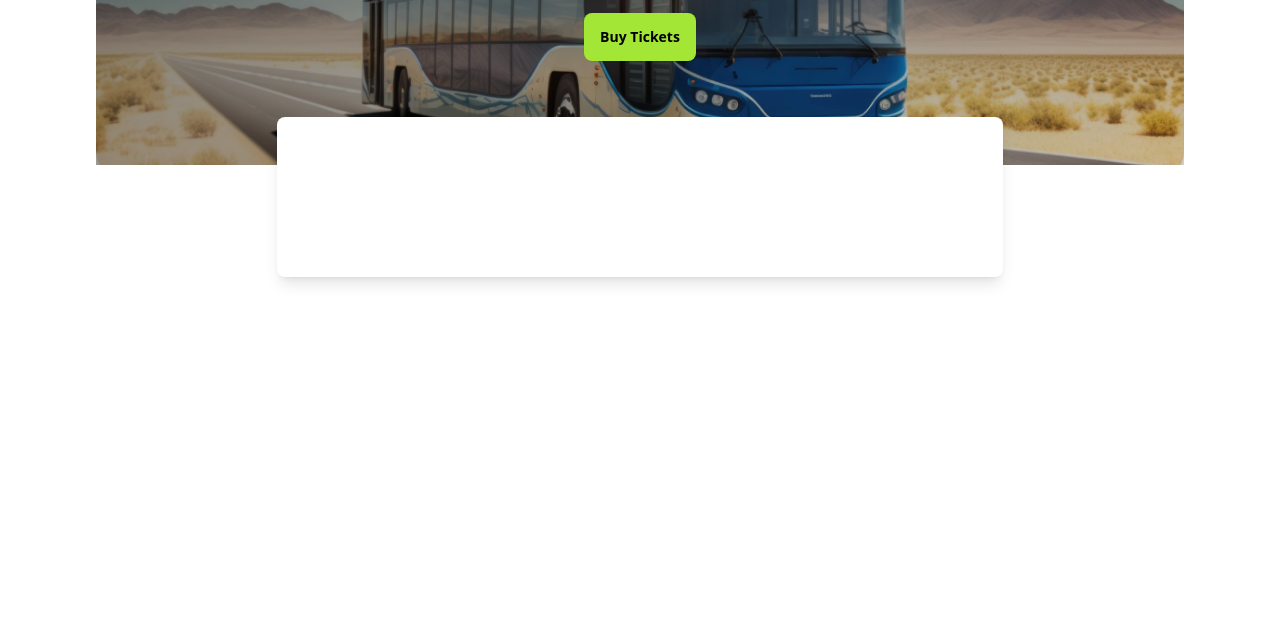
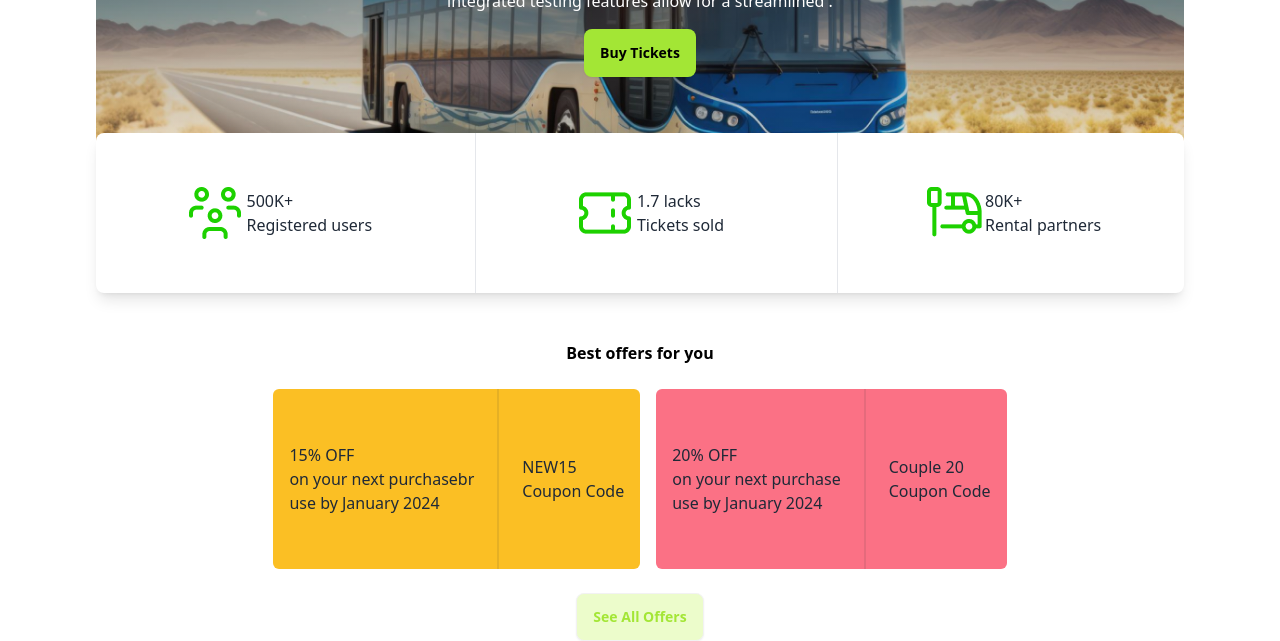
Before and after one commit to nusratjahanlima/bus-ticket-js-dom, a plain HTML site: page index.html in a window 1280 px wide. Shown: the part 395-1036 px from the top of the page. Before the commit the page ends 800 px from the top, so only its background shows below. Drawn offline with nearby package versions, Linux system fonts and the light colour scheme.

Commit message:
best offer section created

```diff
--- a/index.html
+++ b/index.html
@@ -16,7 +16,10 @@
       <div class="navbar-start">
         <div class="dropdown">
           <div tabindex="0" role="button" class="btn btn-ghost lg:hidden">
-            <svg xmlns="http://www.w3.org/2000/svg" class="h-5 w-5" fill="none" viewBox="0 0 24 24" stroke="currentColor"><path stroke-linecap="round" stroke-linejoin="round" stroke-width="2" d="M4 6h16M4 12h8m-8 6h16" /></svg>
+            <svg xmlns="http://www.w3.org/2000/svg" class="h-5 w-5" fill="none" viewBox="0 0 24 24"
+              stroke="currentColor">
+              <path stroke-linecap="round" stroke-linejoin="round" stroke-width="2" d="M4 6h16M4 12h8m-8 6h16" />
+            </svg>
           </div>
 
         </div>
@@ -42,32 +45,91 @@
 
 
   <main>
-  <div class="container mx-auto lg:px-24 px-8">
+    <div class="container mx-auto mt-4 lg:px-24 px-8">
       <div class="banner w-full">
-      <div class="banner-items relative w-full bg-[linear-gradient(45deg,rgb(0,0,0,0.4),rgba(0,0,0,0.1)),url(./images/banner.png)] h-[60vh] bg-center bg-cover flex items-center justify-center">
+        <div
+          class="banner-items relative w-full bg-[linear-gradient(180.00deg,rgba(3,7,18,0.5),rgba(3,7,18,0)),url(./images/banner.png)] h-[60vh] bg-center bg-cover flex items-center justify-center rounded-2xl">
           <div class="flex flex-col justify-center">
-          <h1 class="text-3xl lg:text-7xl text-white font-bold text-center">End-to-End Travel with  <br> <span class="text-lime-400">P Paribahan</span></h1>
-        <p class="text-white w-2/3 text-center mx-auto my-4">Yes, you can run unit tests and view the results directly within the app. The integrated testing features allow for a streamlined .</p>
+            <h1 class="text-3xl lg:text-7xl text-white font-bold text-center">End-to-End Travel with <br> <span
+                class="text-lime-400">P Paribahan</span></h1>
+            <p class="text-white w-2/3 text-center mx-auto my-4">Yes, you can run unit tests and view the results
+              directly within the app. The integrated testing features allow for a streamlined .</p>
             <button class="btn bg-lime-400 border-none text-black mx-auto">Buy Tickets</button>
           </div>
         </div>
       </div>
 
-    <div class="h-[20vh] hidden w-2/3 mx-auto bg-white shadow-lg rounded-lg -translate-y-12 lg:flex items-center justify-center">
-      <div class="flex items-center justify-around space-x-4">
-        <div class="h-24 bg-slate-100">
 
+      <div class="grid grid-cols-3 divide-x h-[20vh] mx-auto space-x-4 bg-white shadow-lg rounded-lg -translate-y-12">
+
+        <div class="flex items-center justify-center">
+          <div>
+            <img src="./images/people.png" alt="">
           </div>
-        <div class="h-24 bg-slate-100">
-
+          <div>
+            <p>500K+</p>
+            <p>Registered users</p>
           </div>
-        <div class="h-24 bg-slate-100">
-
+        </div>
+        <div class="flex items-center justify-center">
+          <div>
+            <img src="./images/ticket-cupon.png" alt="">
+          </div>
+          <div>
+            <p>1.7 lacks</p>
+            <p>Tickets sold</p>
+          </div>
+        </div>
+        <div class="flex items-center justify-center">
+          <div>
+            <img src="./images/stoppage.png" alt="">
+          </div>
+          <div>
+            <p>80K+</p>
+            <p>Rental partners</p>
+          </div>
         </div>
       </div>
     </div>
 
+<section class="container">
+  <div class="flex flex-col justify-center">
+      <h3 class="text-center text-black font-bold">Best offers for you</h3>
+
+    <div class="flex items-center justify-center mt-6 gap-x-4">
+      <div class="h-[180px] flex flex-row items-center justify-around bg-amber-400 rounded-md px-4">
+        <div>
+          <p>15% OFF <br>
+            on your next purchasebr <br>
+            use by January 2024</p>
         </div>
+        <div class="divider  lg:divider-horizontal"></div>
+        <div>
+          <p>NEW15 <br>
+            Coupon Code</p>
+        </div>
+      </div>
+
+    <div class="h-[180px] flex flex-row items-center justify-around bg-rose-400 rounded-md px-4">
+      <div>
+        <p>20% OFF <br>
+          on your next purchase <br>
+          use by January 2024</p>
+      </div>
+      <div class="divider lg:divider-horizontal"></div>
+      <div>
+        <p>Couple 20 <br>
+          Coupon Code
+      </div>
+    </div>
+    </div>
+
+<div class="flex items-center justify-center mt-6">
+  <button class="btn  bg-lime-100 text-lime-400">See All Offers</button>
+</div>
+</div>
+</section>
+
   </main>
 
   <footer>
@@ -75,6 +137,7 @@
   </footer>
 
   <script src="/script.js"></script>
+
 </body>
 
 </html>
```
Lines whose indentation alone changed are shown as unchanged.
